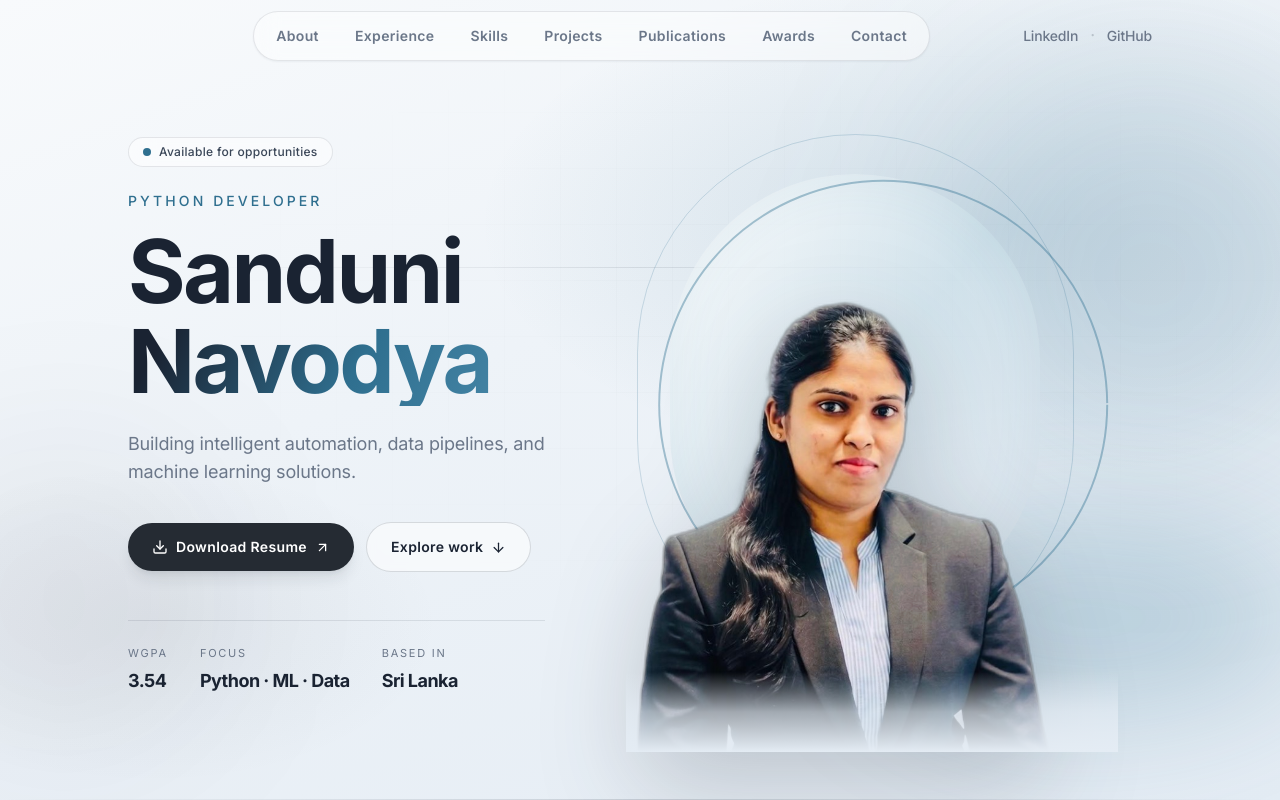
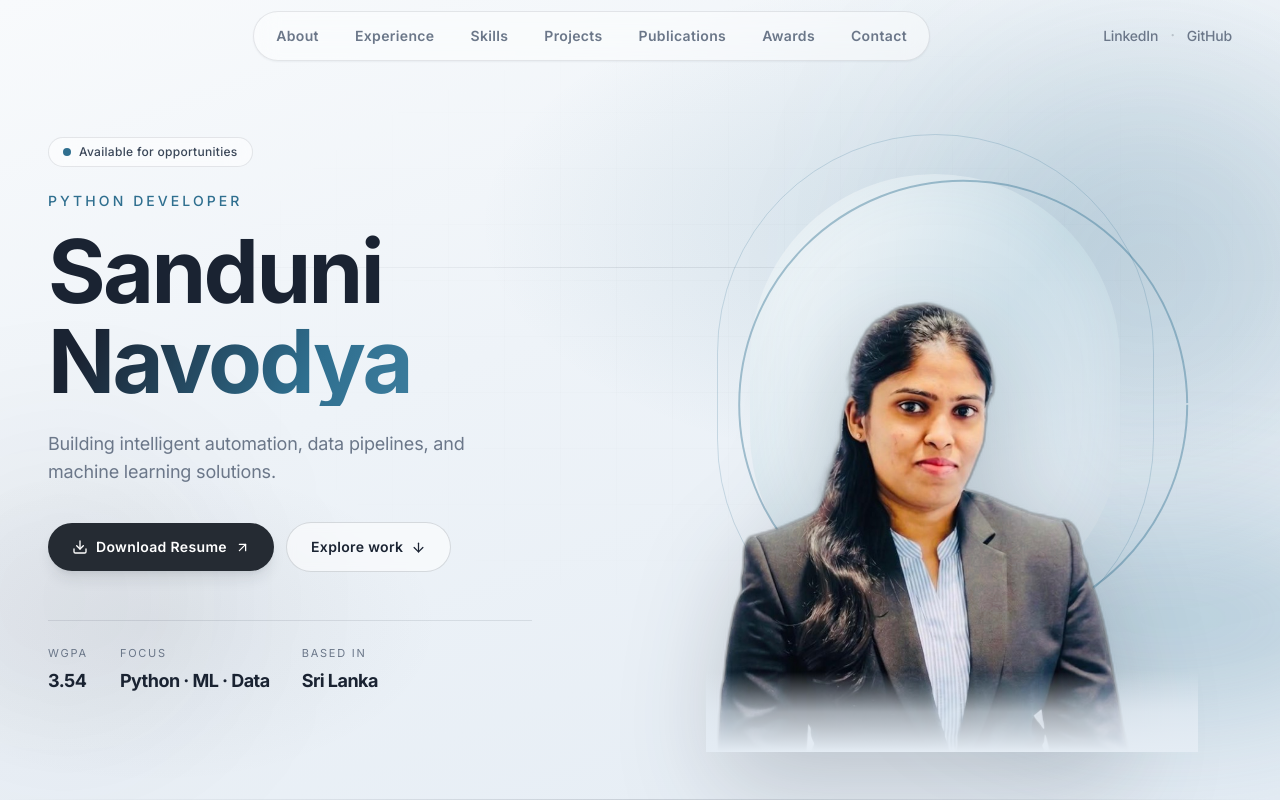
Before and after one commit to SanduniNavodya/My-Portfolio, a Next.js app: page / in a window 1280 px wide. Shown: the top 800 px of the page. Built offline with nearby package versions, Linux system fonts and the light colour scheme.

Commit message:
Fixed sapcing issue

```diff
--- a/app/globals.css
+++ b/app/globals.css
@@ -47,7 +47,7 @@ h4,
 
 @layer components {
   .section-pad {
-    @apply px-5 sm:px-8 lg:px-12 xl:px-16;
+    @apply px-4 sm:px-6 lg:px-10 xl:px-12;
   }
 
   .section-y {
@@ -59,7 +59,7 @@ h4,
   }
 
   .section-shell {
-    @apply mx-auto w-full max-w-6xl section-pad;
+    @apply mx-auto w-full max-w-7xl section-pad;
   }
 
   .section-title {
```
